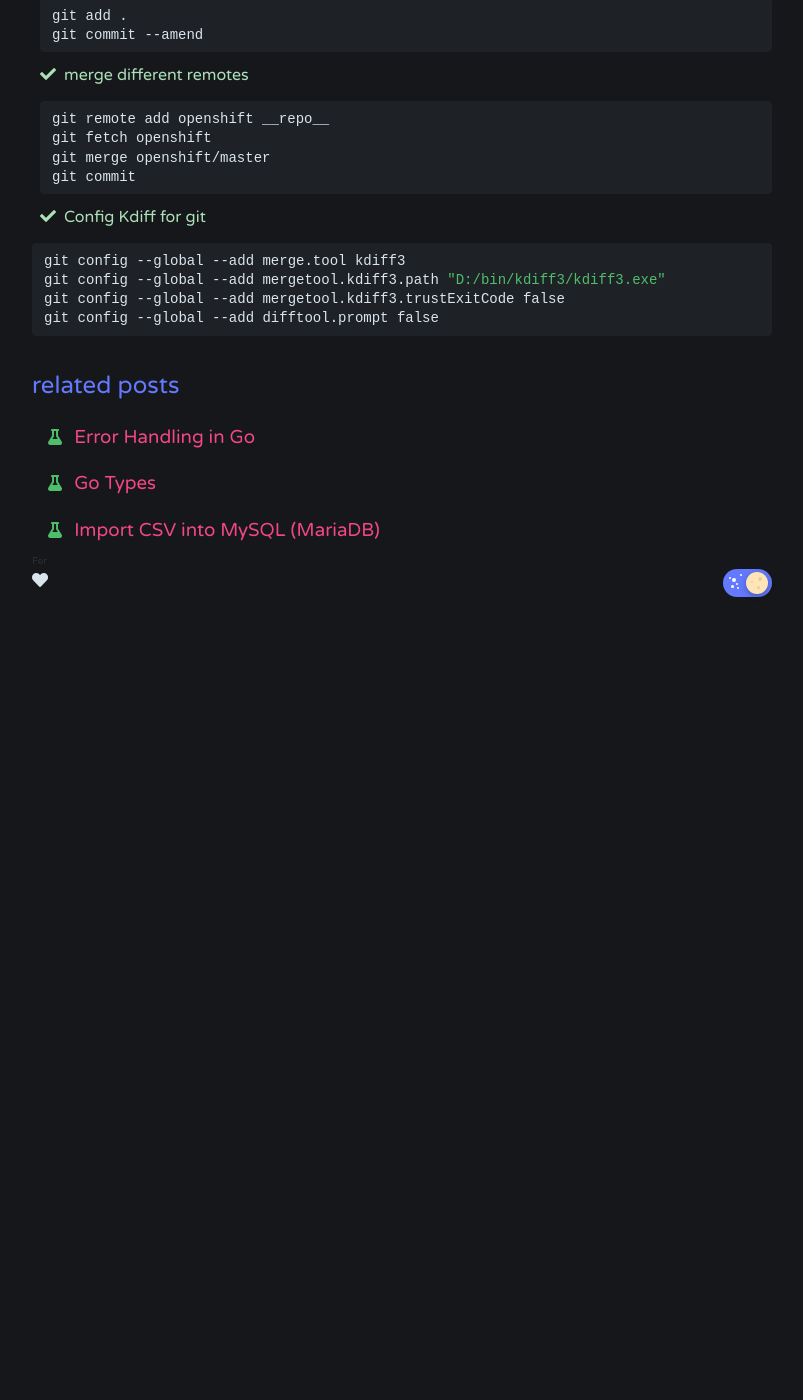
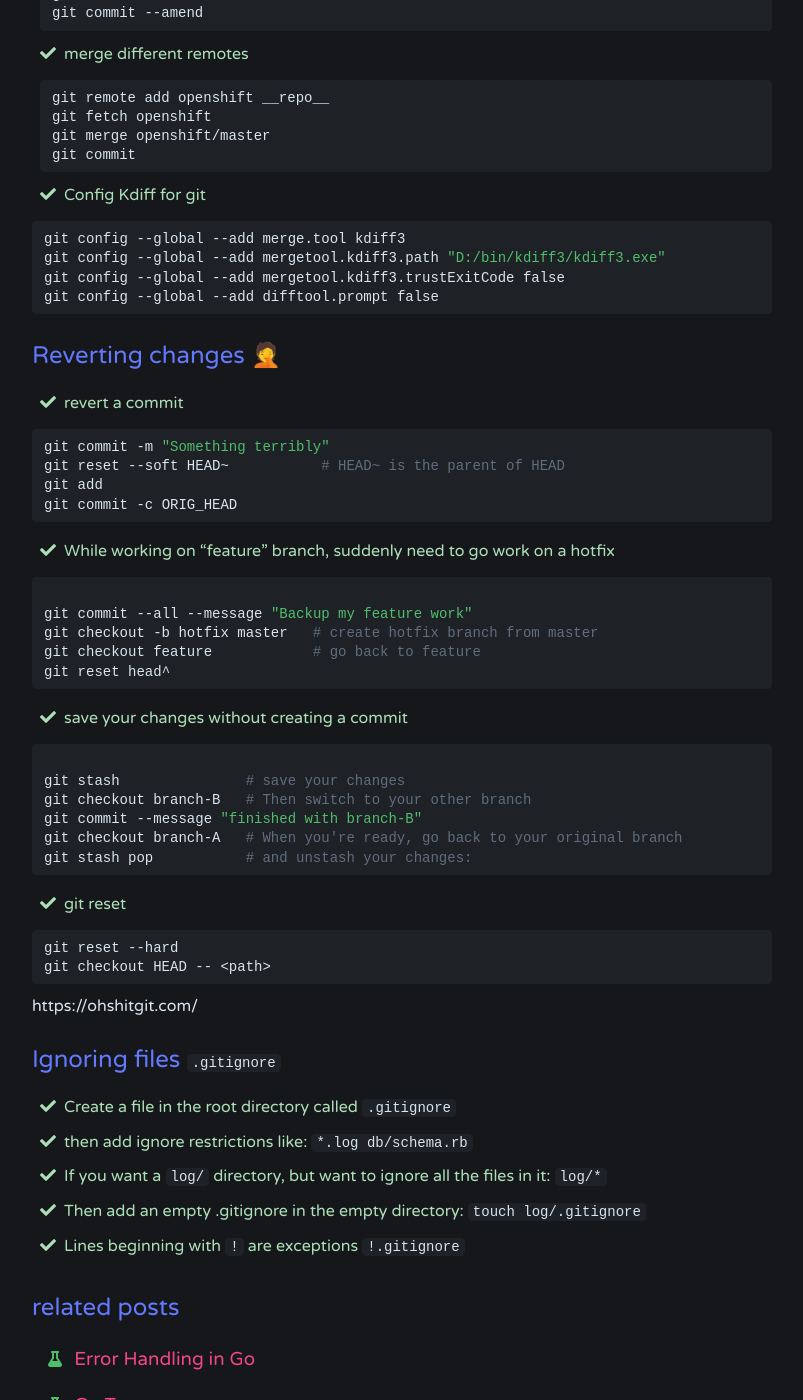
Before and after one commit to zxcfer/ferpython, a Jekyll site: the page built from _posts/git/2019-09-04-git.md, in a window 1280 px wide and 1400 px high, scrolled down 1921 px. Shown: the whole window, without its empty margins (238-1041 px from the left). Built offline with Jekyll 4.4.1, drawn with Linux system fonts in a browser that asks for light colours; nearby versions of some CDN libraries; before the commit the page ends 2551 px from its top, so only the background shows below that; some of the changed text lies outside the part shown.

````diff
--- a/_config.yml
+++ b/_config.yml
@@ -1,8 +1,8 @@
 title: Fer Python
 author: Fernando Vásquez Choquehuanca
-email: vasquefe@gmail.com
+email: zxcfer@proton.me
 description: > # this means to ignore newlines until "show_exerpts:"
-  Fernando Vásquez Choquehuanca is a electronics engineer and indie game developer currently based in Perú. He occasionally blogs about Python programming, RPG game development and data science.
+  Fernando Vásquez is a electronics engineer and indie game developer currently based in Perú. He occasionally blogs about programming.
 show_excerpts: false # set to true to show excerpts on the homepage
 
 permalink: /:title
@@ -31,7 +31,7 @@ dash:
     - url: https://twitter.com/vasquefe
       icon: twitter-square
       color: cyan
-    - url: https://github.com/vasquefe
+    - url: https://github.com/zxcfer
       icon: github-square
       color: purple
 
@@ -46,7 +46,7 @@ dash:
 
   # Replaces the default avatar provider (gravatar)
   avatar_source: github
-  github_username: vasquefe
+  github_username: zxcfer
   #avatar_source: local
   #avatar_path: /assets/avatar.png
 
--- a/_posts/git/2019-09-04-git.md
+++ b/_posts/git/2019-09-04-git.md
@@ -52,19 +51,22 @@ git pull
 ```
 
 - Change remote origin
+
 ```bash
 git remote set-url origin __repo__
 git remote set-url origin __repo__
 ```
 
 - Clone specific branch
+
 ```bash
 git clone <url> --branch <branch> --single-branch [<folder>]
 git clone user@git-server:project_name.git -b branch_name /some/folder
 git clone user@git-server:project_name.git -b branch_name --single-branch /some/folder
 ```
 
--## Basic Commands ###
+- Once you have created of pulled a git repository, the basic things you can do:
+
 ```bash
 git status       # Checking the status of your repository
 git ls-files     # Seeing what files have been committed
@@ -120,3 +122,51 @@ git config --global --add mergetool.kdiff3.path "D:/bin/kdiff3/kdiff3.exe"
 git config --global --add mergetool.kdiff3.trustExitCode false
 git config --global --add difftool.prompt false
 ```
+
+## Reverting changes 🤦
+
+- revert a commit
+
+```bash
+git commit -m "Something terribly"
+git reset --soft HEAD~           # HEAD~ is the parent of HEAD
+git add
+git commit -c ORIG_HEAD
+```
+
+- While working on "feature" branch, suddenly need to go work on a hotfix
+
+```bash
+
+git commit --all --message "Backup my feature work"
+git checkout -b hotfix master   # create hotfix branch from master
+git checkout feature            # go back to feature
+git reset head^
+```
+- save your changes without creating a commit
+
+```bash
+
+git stash               # save your changes
+git checkout branch-B   # Then switch to your other branch
+git commit --message "finished with branch-B"
+git checkout branch-A   # When you're ready, go back to your original branch
+git stash pop           # and unstash your changes:
+```
+- git reset
+
+```bash
+git reset --hard
+git checkout HEAD -- <path>
+```
+
+https://ohshitgit.com/
+
+
+## Ignoring files `.gitignore`
+
+- Create a file in the root directory called `.gitignore`
+- then add ignore restrictions like: `*.log db/schema.rb`
+- If you want a `log/` directory, but want to ignore all the files in it: `log/*`
+- Then add an empty .gitignore in the empty directory: `touch log/.gitignore`
+- Lines beginning with `!` are exceptions `!.gitignore`
````
Also changed, not shown: other parts of _posts/git/2019-09-04-git.md (+0 -1 lines), _posts/2019-07-29-ffmpeg-cheat-sheet.md (+3 -12 lines), _posts/aws/s3-permissions.md (+1 -1 lines), _posts/git/2019-09-04-git-ignore.md (deleted, +0 -13 lines), _posts/git/2020-09-04-git-revert.md (deleted, +0 -31 lines), _posts/linux/2020-06-22-bashrc.md (+43 -0 lines), _posts/linux/2020-06-23-linux-colors.md (deleted, +0 -48 lines).
